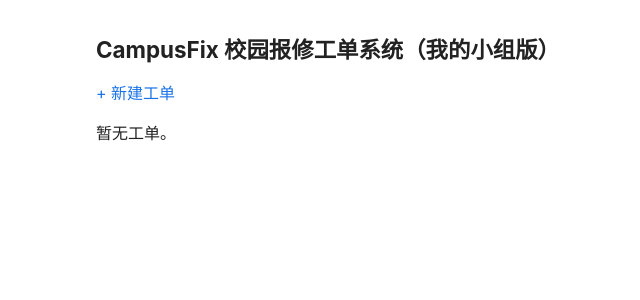
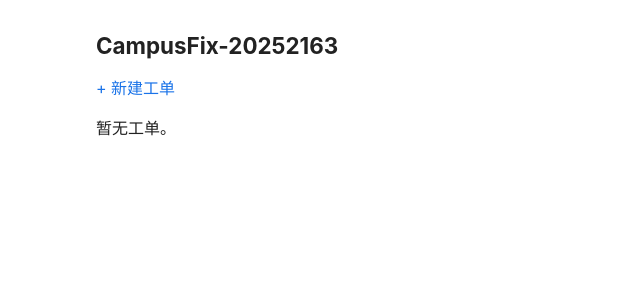
Before and after one commit to zxd11393/campusfix-starter, a Python web app: template templates/index.html in a window 1280 px wide. Shown: the top 300 px of the page, without its empty margins (164-804 px from the left). Run offline with Jinja, Linux system fonts and the light colour scheme; the template is opened without the code that fills it, so the values that code supplies are empty.

Commit message:
feat: 首页标题改为 CampusFix-20252163

```diff
--- a/templates/index.html
+++ b/templates/index.html
@@ -2,7 +2,7 @@
 <html lang="zh-CN">
 <head>
   <meta charset="utf-8">
-  <title>CampusFix 校园报修（我的小组版）</title>
+  <title>CampusFix-20252163</title>
   <style>
     body { font-family: -apple-system, "PingFang SC", "Microsoft YaHei", sans-serif; max-width: 760px; margin: 2rem auto; padding: 0 1rem; color: #222; }
     h1 { font-size: 1.4rem; }
@@ -14,7 +14,7 @@
   </style>
 </head>
 <body>
-  <h1>CampusFix 校园报修工单系统（我的小组版）</h1>
+  <h1>CampusFix-20252163</h1>
   <p><a href="{{ url_for('create_ticket') }}">+ 新建工单</a></p>
   {% if tickets %}
     {% for t in tickets %}
```
